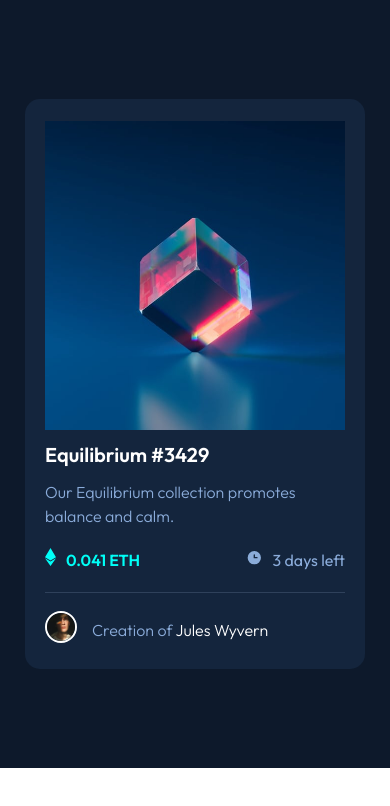
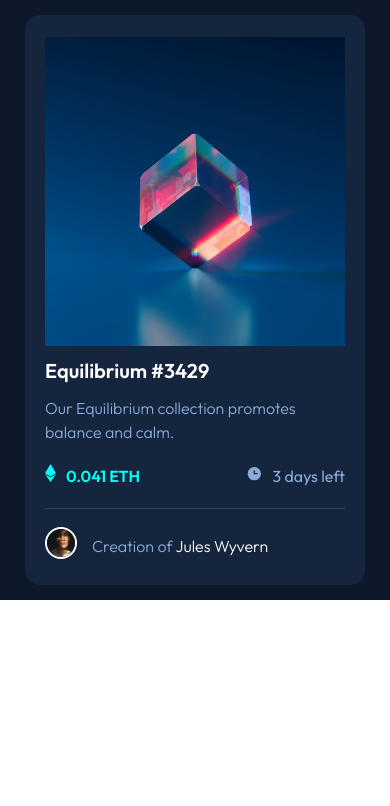
Before and after one commit to Voqh/NFT-Preview-card, a plain HTML site: page index.html in a window 390 px wide. Drawn offline with Linux system fonts and the light colour scheme.

Commit message:
Update styles.css

```diff
--- a/styles.css
+++ b/styles.css
@@ -123,3 +123,8 @@ margin:10px 0px;
 .author a:hover{
     color: var(--Cyan);
 }
+@media screen and (max-width:412px){
+    main{
+        height:600px
+    }
+}
```
